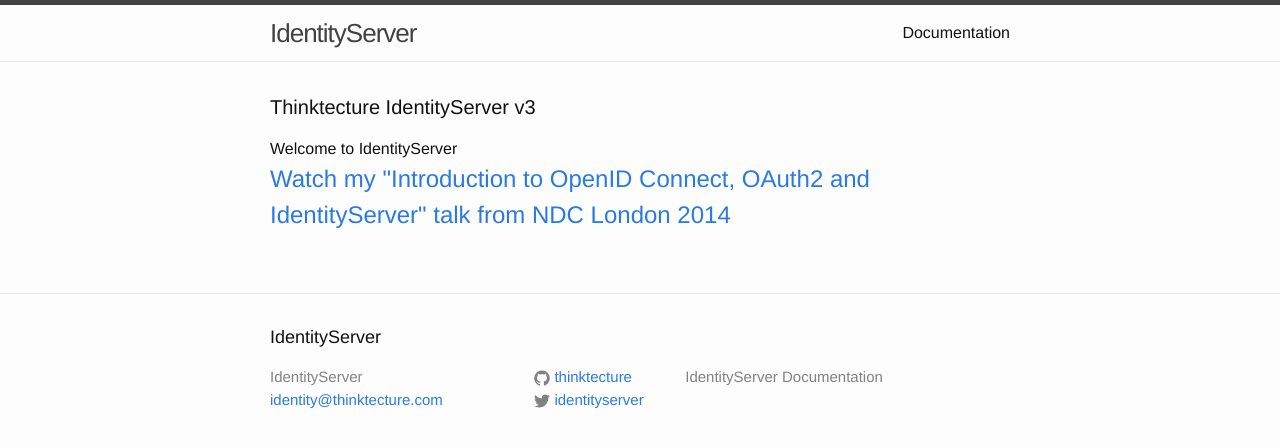
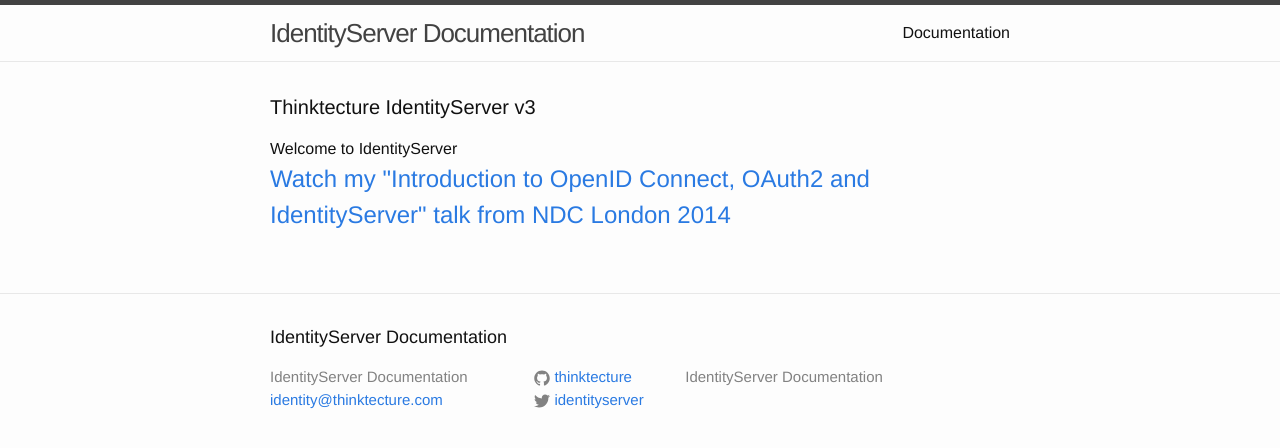
Before and after one commit to IdentityServer/Documentation, a Jekyll site: the page built from index.html, in a window 1280 px wide. Shown: the top 448 px of the page. Built offline with Jekyll 4.4.1, drawn with Linux system fonts in a browser that asks for light colours; Markdown is read by kramdown in place of the engine named in the settings.

Commit message:
updated config.yml

```diff
--- a/_config.yml
+++ b/_config.yml
@@ -1,5 +1,5 @@
 # Site settings
-title: IdentityServer
+title: IdentityServer Documentation
 email: identity@thinktecture.com
 description: IdentityServer Documentation
 baseurl: "/Thinktecture.IdentityServer.v3.Documentation" # the subpath of your site, e.g. /blog/
```
